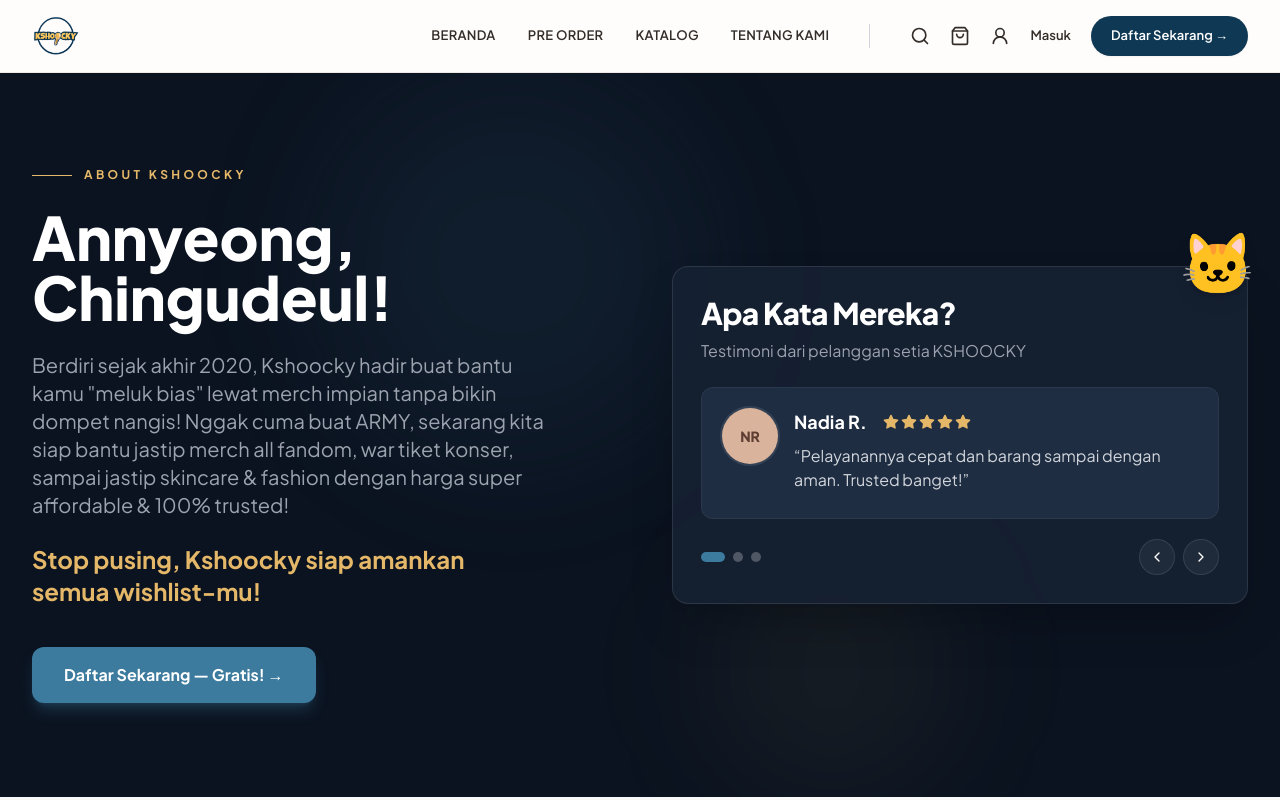
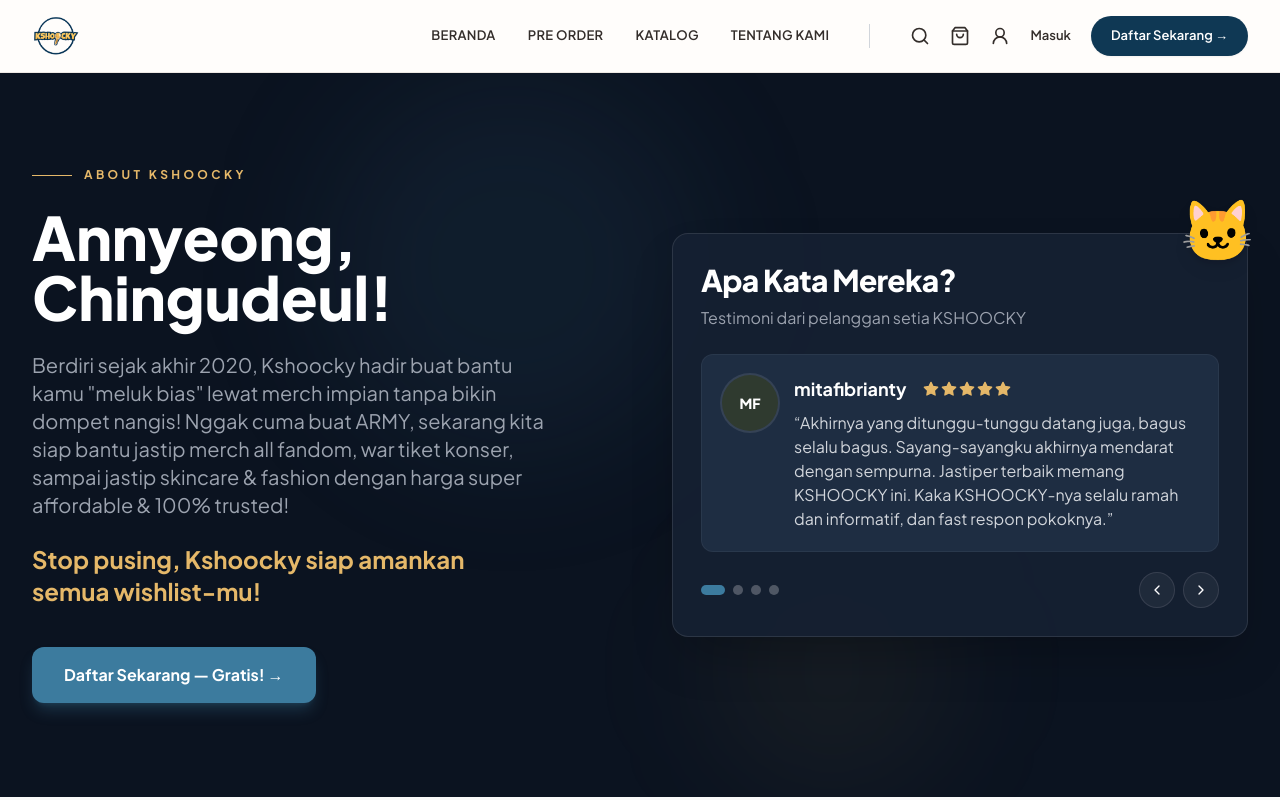
Before and after one commit to chandragl2/Kshoocky-project, a Next.js app: page / in a window 1280 px wide. Shown: the top 800 px of the page. Built offline with nearby package versions, Linux system fonts and the light colour scheme; no server answers.

Commit message:
feat(ui): replace testimonial cards with real customer reviews

```diff
--- a/components/sections/TestimonialCard.tsx
+++ b/components/sections/TestimonialCard.tsx
@@ -5,22 +5,28 @@
 
 const TESTIMONIALS = [
   {
-    name: "Nadia R.",
-    initials: "NR",
-    avatarClass: "bg-[#d9b39b] text-[#5f3e34]",
-    text: "Pelayanannya cepat dan barang sampai dengan aman. Trusted banget!",
+    name: "mitafibrianty",
+    initials: "MF",
+    avatarClass: "bg-[#2f3a2f] text-white",
+    text: "Akhirnya yang ditunggu-tunggu datang juga, bagus selalu bagus. Sayang-sayangku akhirnya mendarat dengan sempurna. Jastiper terbaik memang KSHOOCKY ini. Kaka KSHOOCKY-nya selalu ramah dan informatif, dan fast respon pokoknya.",
   },
   {
-    name: "Fajar H.",
-    initials: "FH",
-    avatarClass: "bg-[#b8c6d2] text-[#284052]",
-    text: "Jastip album K-Pop favoritku tanpa ribet. Pasti order lagi!",
+    name: "atanariel",
+    initials: "A",
+    avatarClass: "bg-[#d8b7e8] text-[#553b64]",
+    text: "Langganan group order album disini. Selalu satisfied. Packing aman, bubble wrap tebal & pengiriman Bandung - Jakarta cepet. Ga ada complain & bakal ikutan group order lg. Thanks kak 💜",
   },
   {
-    name: "Siti A.",
-    initials: "SA",
-    avatarClass: "bg-[#cfa88e] text-[#593c35]",
-    text: "Kirim kargo besar ke Indonesia lebih murah dan aman.",
+    name: "anggunndya._",
+    initials: "A",
+    avatarClass: "bg-[#f1d7bd] text-[#6b4a3a]",
+    text: "Paketnya sampai dengan selamat, cepet banget pula. KSHOOCKY emang seniat itu dari packing-nya yang super duper aman, tebel bubble wrap-nya oke banget, dan album-nya aman no damage 💗",
+  },
+  {
+    name: "azril131117",
+    initials: "A",
+    avatarClass: "bg-[#c9d7df] text-[#304754]",
+    text: "Selalu puas tiap jajan ke dia, pokoknya the best lah. Olshop ini harus semakin sukses. KSHOOCKY-nya baik, ramah, amanah dan freebies-nya cakep-cakep. Terimakasih!",
   },
 ];
 
```
